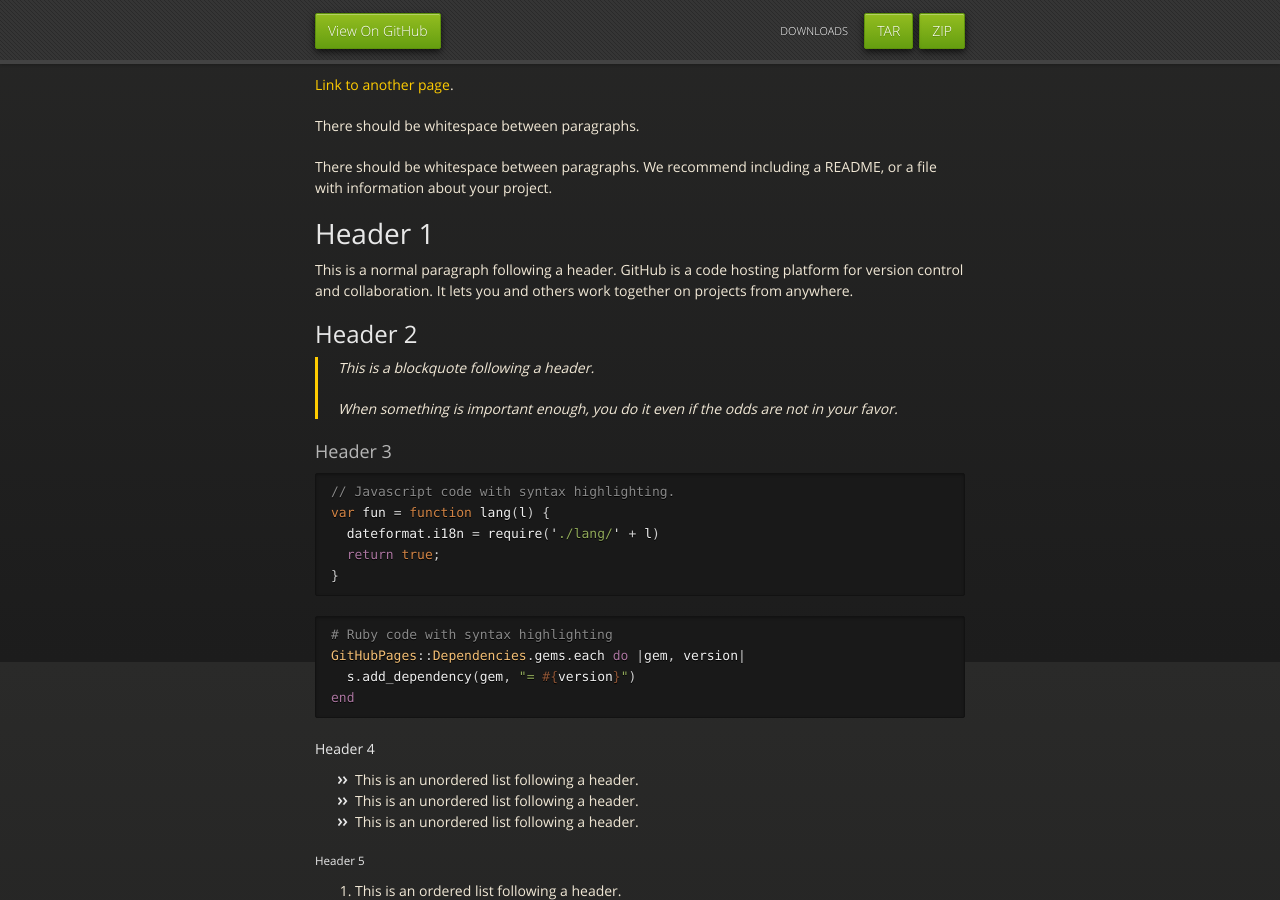
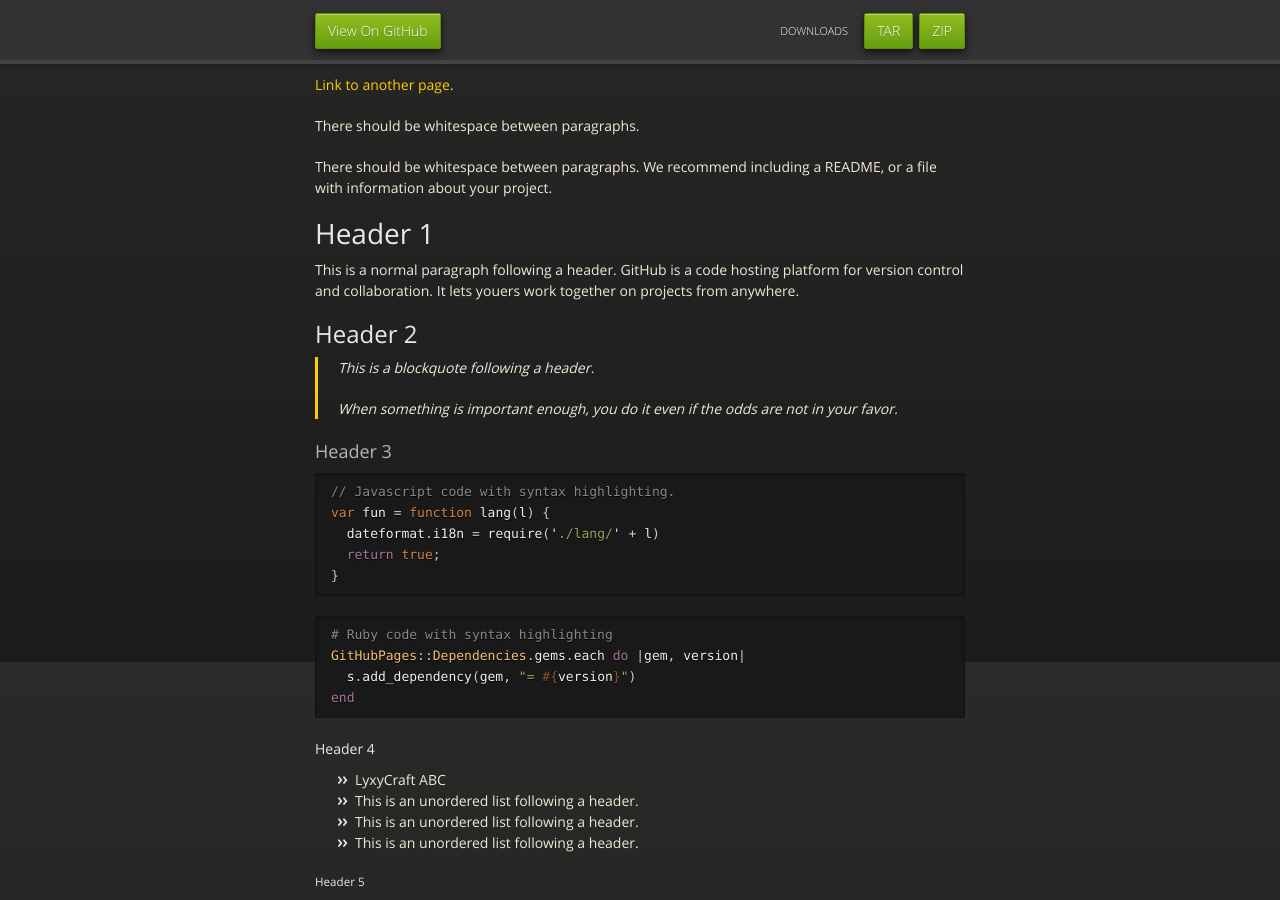
Before and after one commit to LyXycraFt/LyXycraFt.github.io, a Jekyll site: the page built from index.md, in a window 1280 px wide and 900 px high, scrolled down 238 px. Built offline with Jekyll 4.4.1, drawn with Linux system fonts in a browser that asks for light colours.

Commit message:
Push pages

```diff
--- a/index.md
+++ b/index.md
@@ -12,7 +12,7 @@ There should be whitespace between paragraphs. We recommend including a README,
 
 # Header 1
 
-This is a normal paragraph following a header. GitHub is a code hosting platform for version control and collaboration. It lets you and others work together on projects from anywhere.
+This is a normal paragraph following a header. GitHub is a code hosting platform for version control and collaboration. It lets youers work together on projects from anywhere.
 
 ## Header 2
 
@@ -39,6 +39,7 @@ end
 
 #### Header 4
 
+*   LyxyCraft ABC
 *   This is an unordered list following a header.
 *   This is an unordered list following a header.
 *   This is an unordered list following a header.
```
